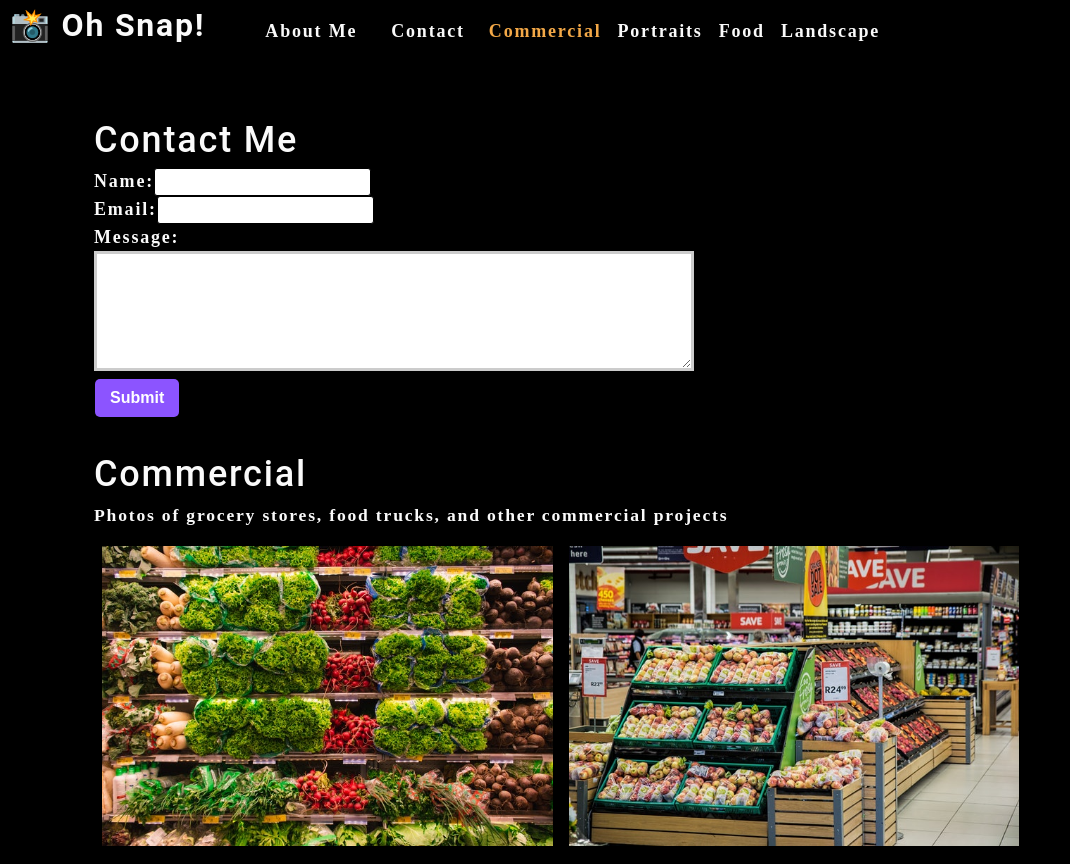
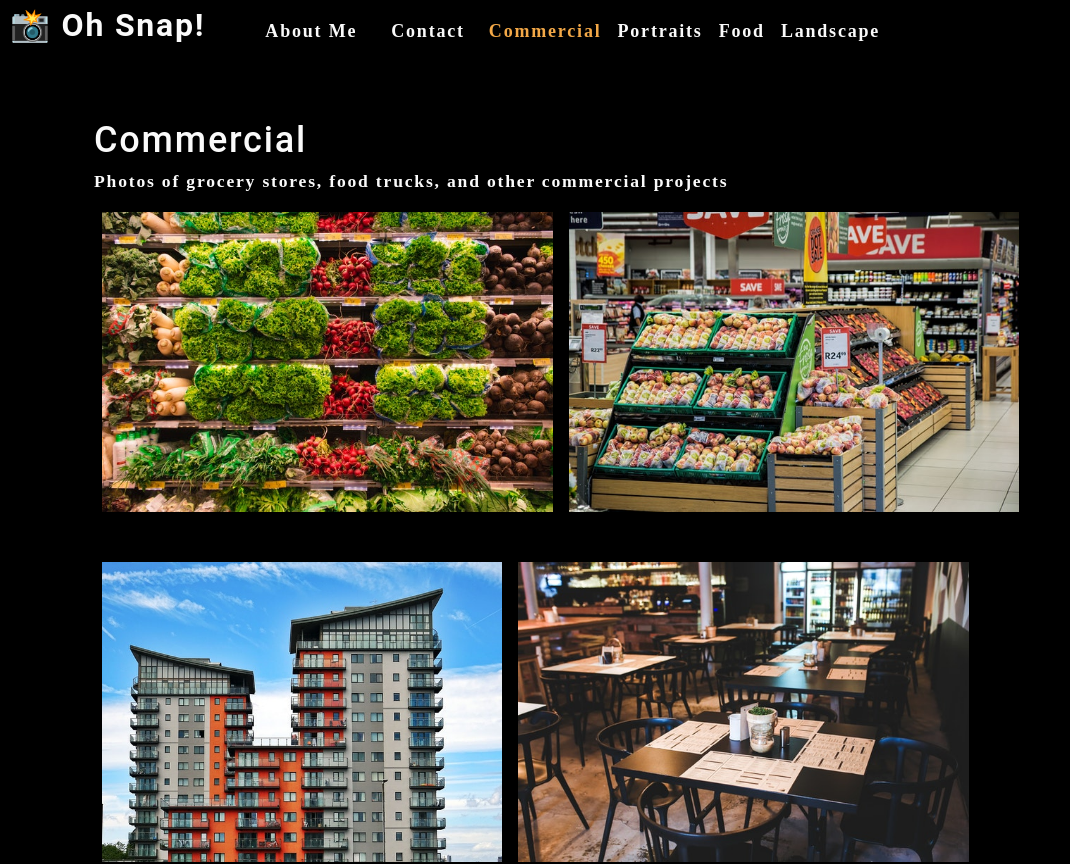
Before and after one commit to ds1242/photo-port, a React (Create React App) app: page / in a window 1280 px wide. Shown: the top 864 px of the page, without its empty margins (0-1070 px from the left). Built offline with nearby package versions, Linux system fonts and the light colour scheme.

Commit message:
set contact to conditionally render

```diff
--- a/src/App.js
+++ b/src/App.js
@@ -12,17 +12,25 @@
       { name: "landscape", description: "Fields, farmhouses, waterfalls, and the beauty of nature" },
   ]);
   const [currentCategory, setCurrentCategory] = useState(categories[0]);
+  const [contactSelected, setContactSelected] = useState(false);
   return (
     <div>
       <Nav
       categories={categories}
       setCurrentCategory={setCurrentCategory}
       currentCategory={currentCategory}
+      contactSelected={contactSelected}
+      setContactSelected={setContactSelected}
       ></Nav>
       <main>
-        <ContactForm></ContactForm>
-        <Gallery currentCategory={currentCategory}></Gallery>
-        <About></About>
+        {!contactSelected ? (
+          <>
+            <Gallery currentCategory={currentCategory}></Gallery>
+            <About></About>
+          </>
+        ) : (
+          <ContactForm></ContactForm>
+        )}
       </main>
     </div>
   );
--- a/src/components/Contact/index.js
+++ b/src/components/Contact/index.js
@@ -35,16 +35,21 @@
             <form id="contact-form" onSubmit={handleSubmit}>
                 <div>
                     <label htmlFor="name">Name:</label>
-                    <input type='text' name='name' defaultValue={name} onChange={handleChange} />
+                    <input type='text' name='name' defaultValue={name} onBlur={handleChange} />
                 </div>
                 <div>
                     <label htmlFor="email">Email:</label>
-                    <input type='email' name='email' defaultValue={email} onChange={handleChange} />
+                    <input type='email' name='email' defaultValue={email} onBlur={handleChange} />
                 </div>
                 <div>
                     <label htmlFor="message">Message:</label>
-                    <textarea name='message' rows="5" defaultValue={message} onChange={handleChange} />
+                    <textarea name='message' rows="5" defaultValue={message} onBlur={handleChange} />
                 </div>
+                {errorMessage && (
+                    <div>
+                        <p className="error-text">{errorMessage}</p>
+                    </div>
+                )}
                 <button type="submit">Submit</button>
             </form>
         </section>
--- a/src/components/Nav/index.js
+++ b/src/components/Nav/index.js
@@ -6,6 +6,8 @@
         categories = [],
         setCurrentCategory,
         currentCategory,
+        contactSelected,
+        setContactSelected
     } = props;
 
     useEffect(() => {
@@ -22,19 +24,23 @@
             <nav>
                 <ul className="flex-row">
                     <li className="mx-2">
-                        <a data-testid="about" href="#about">
+                        <a data-testid="about" href="#about" onClick={() => setContactSelected(false)}>
                             About Me
                         </a>
                     </li>
-                    <li className="mx-2">
-                        <span>Contact</span>
+                    <li className={`mx-2 ${contactSelected && 'navActive'}`}>
+                        <span onClick={() => setContactSelected(true)}>Contact</span>
                     </li>
                     {categories.map((category) => (
                         <li
                             className={`mx-1
-                            ${currentCategory.name === category.name && 'navActive'}`}
+                            ${currentCategory.name === category.name && !contactSelected && 'navActive'}`}
                             key={category.name}>
-                        <span onClick={ () => {setCurrentCategory(category) }}>
+                        <span onClick={ () => {
+                            setCurrentCategory(category);
+                            setContactSelected(false);
+                            }}
+                            >
                             {capitalizeFirstLetter(category.name)}
                         </span>
                         </li>
```
Also changed, not shown: 1 other file (tests, documents, lock files or other folders).
